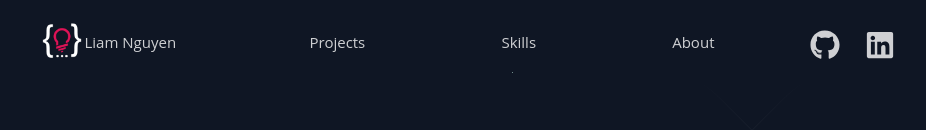
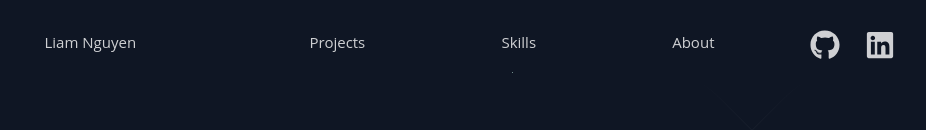
Before and after one commit to liam-nguyen/personal-site-v1, a Next.js app: page / in a window 1280 px wide. Shown: the top 130 px of the page, without its empty margins (128-1054 px from the left). Built offline with nearby package versions, Linux system fonts and the light colour scheme.

Commit message:
main: Nullify logo

```diff
--- a/src/components/common/Header/index.tsx
+++ b/src/components/common/Header/index.tsx
@@ -9,7 +9,7 @@ const Header = () => (
     <div className="col-span-1 row-span-1 flex flex-row align-middle">
       <Link href="/">
         <a className="flex items-center font-white">
-          <Image src="/logo.svg" height={40} width={40} alt="logo" />
+          {/* <Image src="/logo.svg" height={40} width={40} alt="logo" /> */}
           <p className="ml-1 mt-1 text-2xl">Liam Nguyen</p>
         </a>
       </Link>
```
